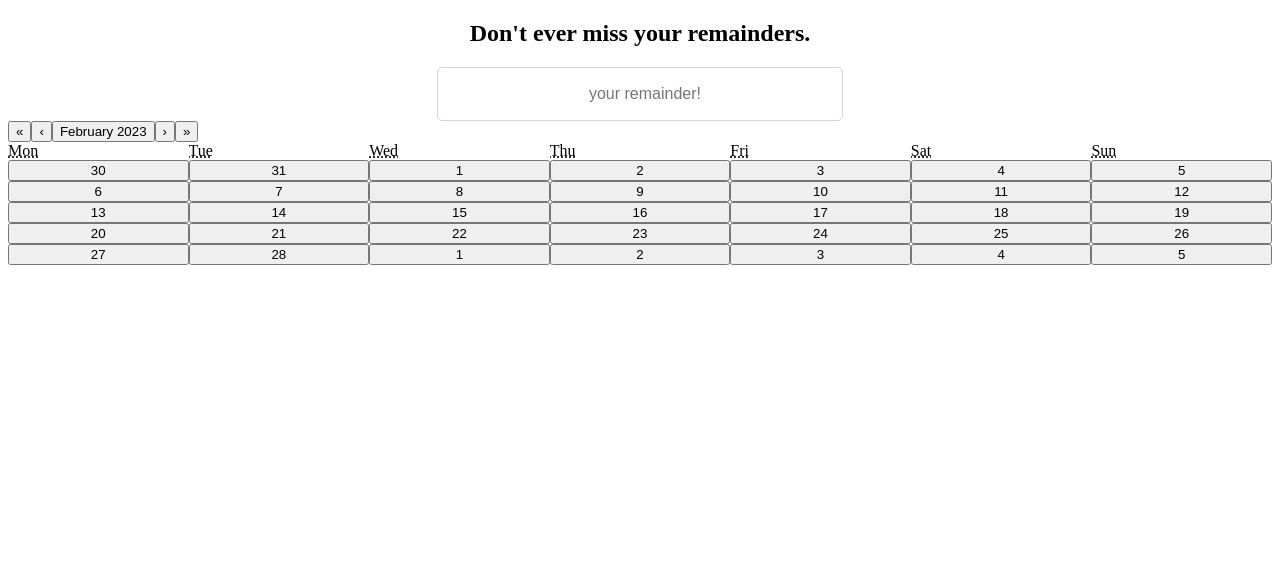
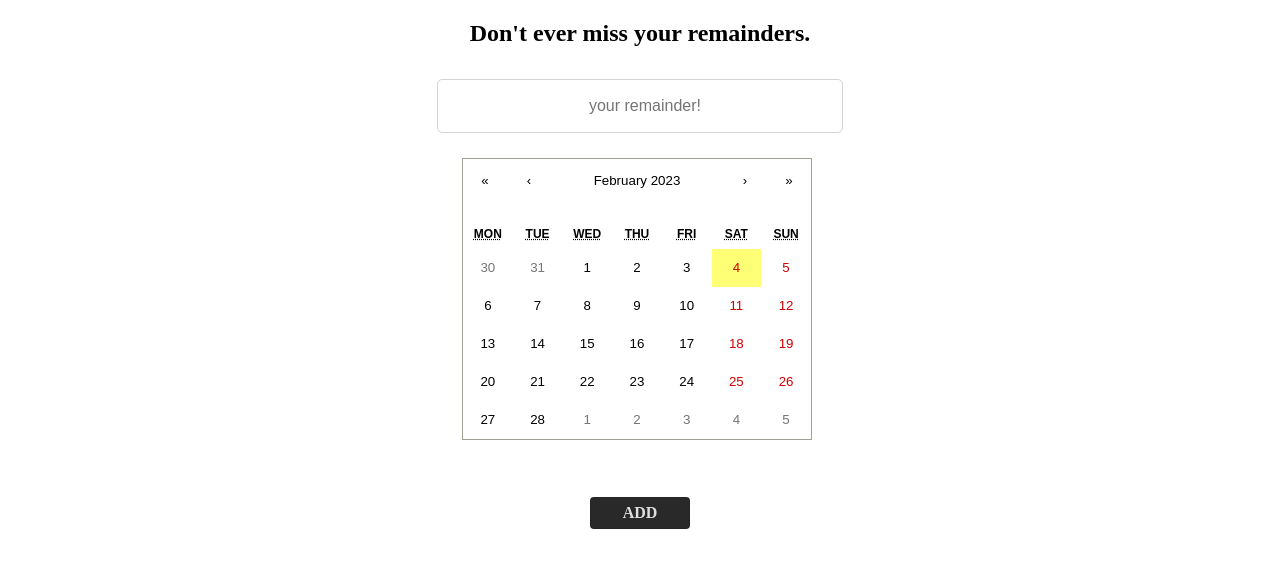
Before and after one commit to brownpanthera/remainder-webapp, a React (Vite) app in the folder react/: page / in a window 1280 px wide. Shown: the top 568 px of the page. Built offline with nearby package versions, Linux system fonts and the light colour scheme.

Commit message:
added default styaling

```diff
--- a/react/src/App.jsx
+++ b/react/src/App.jsx
@@ -1,5 +1,6 @@
 import React, { useState } from 'react';
 import { Calendar } from 'react-calendar';
+import 'react-calendar/dist/Calendar.css';
 
 const App = ()=>{
 
@@ -8,9 +9,13 @@ const App = ()=>{
     <h2>Don't ever miss your remainders.</h2>
       <form className='form'>
         <input className='form-input' type='text' placeholder='your remainder!' />
-        {/* <button className='form-button'>Done</button> */}
+        <div className='calender'>
+      <Calendar/>
+      </div>
       </form>
-      <Calendar />
+      <div className='button-div'>
+      <button className='form-button'>ADD</button>
+      </div>
     </main>
   )
 }
--- a/react/src/components/Calender.jsx
+++ b/react/src/components/Calender.jsx
@@ -4,7 +4,7 @@ import Calender from 'react-calendar';
 export default function Calender() {
     const [value, onChange] = useState(new Date())
   return (
-    <div>
+    <div className='calender'>
       <Calender onChange={onchange} value={value} />
     </div>
   )
--- a/react/src/index.css
+++ b/react/src/index.css
@@ -12,6 +12,7 @@ h2 {
   display: grid;
   justify-content: center;
   align-items: center;
+  margin: 2rem;
 }
 
 .form-input {
@@ -23,3 +24,34 @@ h2 {
   text-indent: 10px;
   font-size: 16px;
 }
+
+.button-div{
+    display: flex;
+    justify-content: center;
+    margin: 2rem;
+}
+
+.form-button {
+  align-items: center;
+  background-color: #292929;
+  border: 1px solid rgba(0, 0, 0, 0.1);
+  border-radius: .25rem;
+  box-shadow: rgba(0, 0, 0, 0.02) 0 1px 3px 0;
+  color: rgba(255, 255, 255, 0.85);
+  cursor: pointer;
+  font-family: 'Spectral';
+  font-size: 16px;
+  font-weight: 600;
+  justify-content: center;
+  width: 100px;
+  padding: 6px;
+}
+
+.form-button:hover{
+    background-color: rgb(36, 36, 36);
+    color: #ffff;
+}
+
+.calender{
+ margin: 25px;
+}
```
